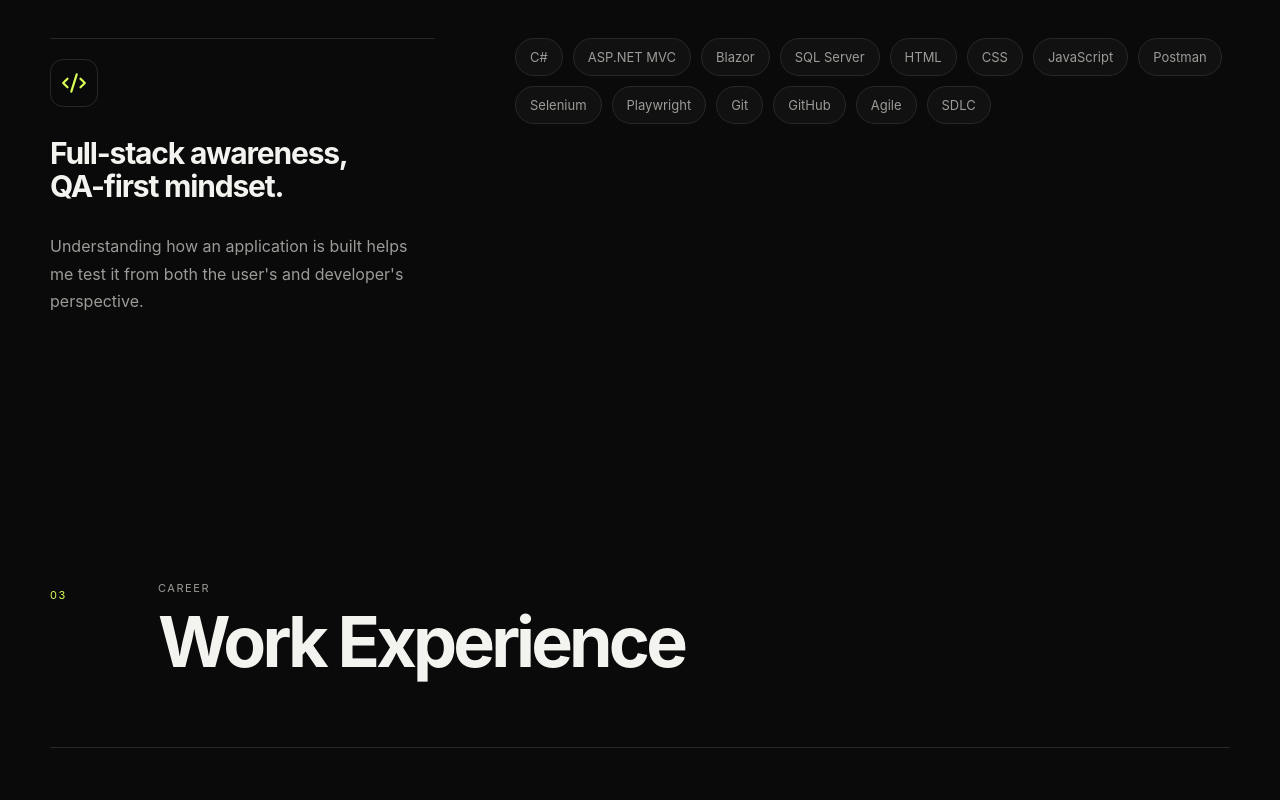
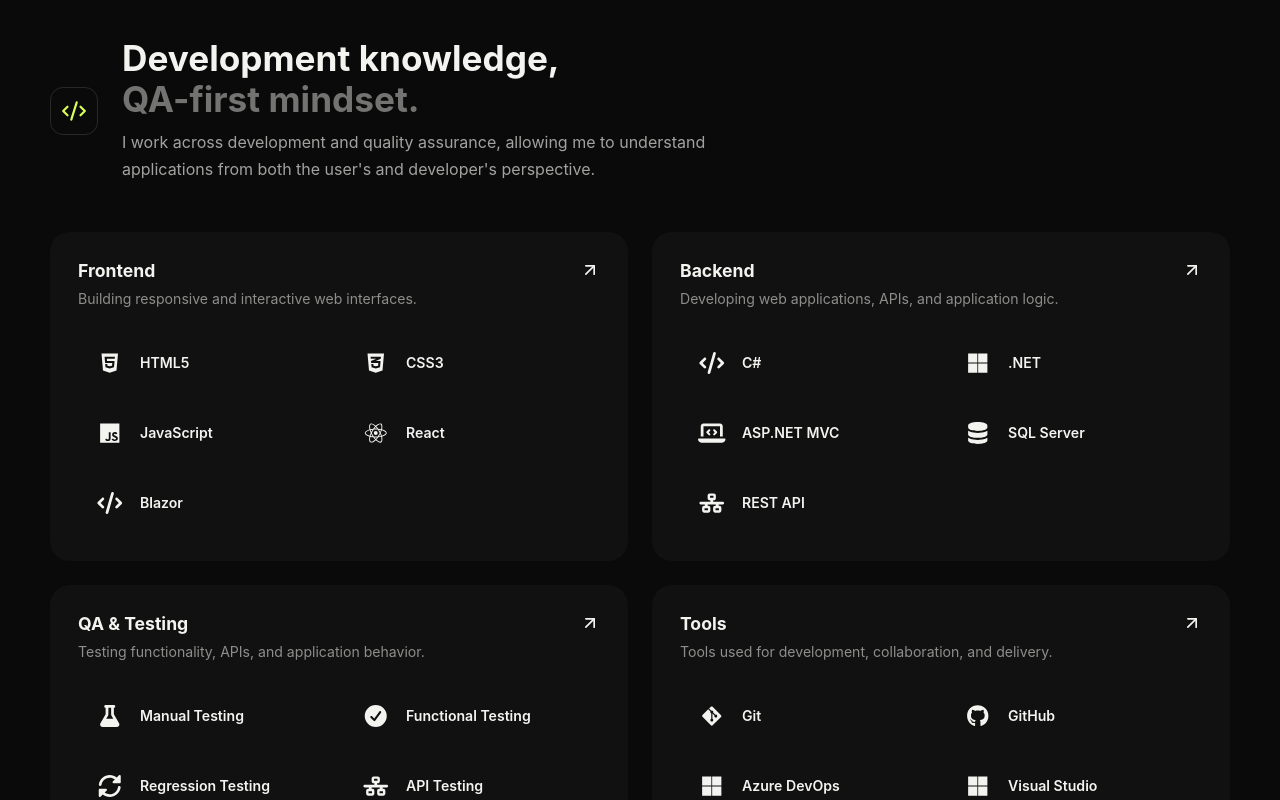
Before and after one commit to chrsortz/chrsortz-react-portfolio, a React (Vite) app: page / in a window 1280 px wide. Shown: the part 1840-2640 px from the top of the page. Built offline with nearby package versions, Linux system fonts and the light colour scheme.

Commit message:
fix skills section

```diff
--- a/index.html
+++ b/index.html
@@ -5,7 +5,7 @@
     <meta name="viewport" content="width=device-width, initial-scale=1.0" />
     <meta name="description" content="Christian — QA Tester & Associate Developer portfolio" />
     <link rel="icon" type="image/png" href="/chrsortz-react-portfolio/profile.png" />
-    <title>chrsortz.dev - Portfolio</title>
+    <title>Christian Dave Ortiz | QA Tester & Junior Developer</title>
   </head>
   <body>
     <div id="root"></div>
--- a/src/main.jsx
+++ b/src/main.jsx
@@ -17,6 +17,33 @@
   X,
 } from "lucide-react";
 import "./styles.css";
+
+import { FontAwesomeIcon } from "@fortawesome/react-fontawesome";
+
+import {
+  faCode,
+  faPalette,
+  faLaptopCode,
+  faDatabase,
+  faFlask,
+  faCheckCircle,
+  faRotate,
+  faNetworkWired,
+  faWrench,
+  faCodeBranch,
+  faGears,
+} from "@fortawesome/free-solid-svg-icons";
+
+import {
+  faHtml5,
+  faCss3Alt,
+  faJs,
+  faReact,
+  faGitAlt,
+  faGithub,
+  faMicrosoft,
+  faGitlab,
+} from "@fortawesome/free-brands-svg-icons";
 
 const assets = import.meta.glob(
   "./assets/*.{pdf, docx}",
@@ -44,9 +71,122 @@
 faviconLink.href = favicon;
 document.head.appendChild(faviconLink);
 
-const skills = [
-  "C#", "ASP.NET MVC", "Blazor", "SQL Server", "HTML", "CSS", "JavaScript",
-  "Postman", "Selenium", "Playwright", "Git", "GitHub", "Agile", "SDLC"
+const skillGroups = [
+  {
+    title: "Frontend",
+    description: "Building responsive and interactive web interfaces.",
+    skills: [
+      {
+        name: "HTML5",
+        icon: <FontAwesomeIcon icon={faHtml5} />,
+      },
+      {
+        name: "CSS3",
+        icon: <FontAwesomeIcon icon={faCss3Alt} />,
+      },
+      {
+        name: "JavaScript",
+        icon: <FontAwesomeIcon icon={faJs} />,
+      },
+      {
+        name: "React",
+        icon: <FontAwesomeIcon icon={faReact} />,
+      },
+      {
+        name: "Blazor",
+        icon: <FontAwesomeIcon icon={faCode} />,
+      },
+    ],
+  },
+
+  {
+    title: "Backend",
+    description: "Developing web applications, APIs, and application logic.",
+    skills: [
+      {
+        name: "C#",
+        icon: <FontAwesomeIcon icon={faCode} />,
+      },
+      {
+        name: ".NET",
+        icon: <FontAwesomeIcon icon={faMicrosoft} />,
+      },
+      {
+        name: "ASP.NET MVC",
+        icon: <FontAwesomeIcon icon={faLaptopCode} />,
+      },
+      {
+        name: "SQL Server",
+        icon: <FontAwesomeIcon icon={faDatabase} />,
+      },
+      {
+        name: "REST API",
+        icon: <FontAwesomeIcon icon={faNetworkWired} />,
+      },
+    ],
+  },
+
+  {
+    title: "QA & Testing",
+    description: "Testing functionality, APIs, and application behavior.",
+    skills: [
+      {
+        name: "Manual Testing",
+        icon: <FontAwesomeIcon icon={faFlask} />,
+      },
+      {
+        name: "Functional Testing",
+        icon: <FontAwesomeIcon icon={faCheckCircle} />,
+      },
+      {
+        name: "Regression Testing",
+        icon: <FontAwesomeIcon icon={faRotate} />,
+      },
+      {
+        name: "API Testing",
+        icon: <FontAwesomeIcon icon={faNetworkWired} />,
+      },
+      {
+        name: "Postman",
+        icon: <FontAwesomeIcon icon={faFlask} />,
+      },
+      {
+        name: "Selenium",
+        icon: <FontAwesomeIcon icon={faCheckCircle} />,
+      },
+      {
+        name: "Playwright",
+        icon: <FontAwesomeIcon icon={faLaptopCode} />,
+      },
+    ],
+  },
+
+  {
+    title: "Tools",
+    description: "Tools used for development, collaboration, and delivery.",
+    skills: [
+      {
+        name: "Git",
+        icon: <FontAwesomeIcon icon={faGitAlt} />,
+      },
+      {
+        name: "GitHub",
+        icon: <FontAwesomeIcon icon={faGithub} />,
+      },
+      {
+        name: "Azure DevOps",
+        icon: <FontAwesomeIcon icon={faMicrosoft} />,
+      },
+      {
+        name: "Visual Studio",
+        icon: <FontAwesomeIcon icon={faMicrosoft} />,
+      },
+      {
+        name: "Agile / Scrum",
+        icon: <FontAwesomeIcon icon={faGears} />,
+      },
+    ],
+  },
 ];
 
 const projects = [
@@ -78,6 +218,8 @@
     featured: false,
   },
 ];
+
+
 
 function App() {
   const [dark, setDark] = useState(true);
@@ -183,24 +325,63 @@
         <section id="skills" className="section container">
   <div className="section-heading">
     <span className="section-number">02</span>
+
     <div>
       <p className="kicker">Toolkit</p>
       <h2>Things I work with.</h2>
     </div>
   </div>
 
-          <div className="skill-layout">
-            <div className="skill-intro">
-              <div className="skill-icon"><Code2 size={26} /></div>
-              <h3>Full-stack awareness,<br />QA-first mindset.</h3>
+  <div className="skills-intro">
+    <div className="skill-icon">
+      <Code2 size={26} />
+    </div>
+
+    <div>
+      <h3>
+        Development knowledge,
+        <br />
+        <span>QA-first mindset.</span>
+      </h3>
+
       <p>
-                Understanding how an application is built helps me test it
-                from both the user's and developer's perspective.
+        I work across development and quality assurance, allowing me to
+        understand applications from both the user's and developer's
+        perspective.
       </p>
     </div>
-            <div className="skill-cloud">
-              {skills.map((skill, i) => <span key={skill} style={{ "--i": i }}>{skill}</span>)}
   </div>
+
+  <div className="skill-groups">
+    {skillGroups.map((group) => (
+      <div className="skill-group" key={group.title}>
+
+        <div className="skill-group-header">
+          <div>
+            <span className="skill-group-label">
+              {group.title}
+            </span>
+
+            <p>{group.description}</p>
+          </div>
+
+          <ArrowUpRight size={20} />
+        </div>
+
+        <div className="skill-items">
+          {group.skills.map((skill) => (
+            <div className="skill-card" key={skill.name}>
+              <div className="skill-logo">
+                {skill.icon}
+              </div>
+
+              <span>{skill.name}</span>
+            </div>
+          ))}
+        </div>
+
+      </div>
+    ))}
   </div>
 </section>
 
@@ -230,7 +411,7 @@
             <span className="kicker">Thurston Software Solutions, Inc.</span>
 
             <h3>
-              Associate Developer
+              Junior Developer
             </h3>
           </div>
 
--- a/src/styles.css
+++ b/src/styles.css
@@ -1042,3 +1042,143 @@
     padding: 25px 0;
   }
 }
+
+.skills-intro {
+  display: flex;
+  align-items: center;
+  gap: 24px;
+  margin-bottom: 48px;
+  max-width: 700px;
+}
+
+.skills-intro h3 {
+  margin: 0 0 10px;
+  font-size: clamp(1.5rem, 3vw, 2.2rem);
+  line-height: 1.15;
+}
+
+.skills-intro h3 span {
+  opacity: 0.45;
+}
+
+.skills-intro p {
+  margin: 0;
+  max-width: 600px;
+  line-height: 1.7;
+  opacity: 0.65;
+}
+
+.skill-groups {
+  display: grid;
+  grid-template-columns: repeat(2, 1fr);
+  gap: 24px;
+}
+
+.skill-group {
+  padding: 28px;
+  border: 1px solid var(--border);
+  border-radius: 20px;
+  background: var(--surface);
+  transition:
+    transform 0.3s ease,
+    border-color 0.3s ease,
+    box-shadow 0.3s ease;
+}
+
+.skill-group:hover {
+  transform: translateY(-5px);
+  border-color: var(--text);
+  box-shadow: 0 18px 45px rgba(0, 0, 0, 0.08);
+}
+
+.skill-group-header {
+  display: flex;
+  align-items: flex-start;
+  justify-content: space-between;
+  gap: 20px;
+  margin-bottom: 24px;
+}
+
+.skill-group-label {
+  display: block;
+  font-size: 1.1rem;
+  font-weight: 700;
+  margin-bottom: 7px;
+}
+
+.skill-group-header p {
+  margin: 0;
+  font-size: 0.88rem;
+  line-height: 1.5;
+  opacity: 0.55;
+}
+
+.skill-items {
+  display: grid;
+  grid-template-columns: repeat(2, 1fr);
+  gap: 10px;
+}
+
+.skill-card {
+  display: flex;
+  align-items: center;
+  gap: 12px;
+  min-height: 58px;
+  padding: 12px 14px;
+  border: 1px solid var(--border);
+  border-radius: 13px;
+  background: var(--background);
+  transition:
+    transform 0.25s ease,
+    border-color 0.25s ease,
+    background 0.25s ease;
+}
+
+.skill-card:hover {
+  transform: translateY(-3px) scale(1.02);
+  border-color: var(--text);
+}
+
+.skill-logo {
+  width: 36px;
+  height: 36px;
+  display: grid;
+  place-items: center;
+  flex-shrink: 0;
+  font-size: 22px;
+  border-radius: 10px;
+  background: var(--surface);
+  transition:
+    transform 0.3s ease,
+    box-shadow 0.3s ease;
+}
+
+.skill-card:hover .skill-logo {
+  transform: rotate(-6deg) scale(1.15);
+  box-shadow: 0 5px 15px rgba(0, 0, 0, 0.12);
+}
+
+.skill-card span {
+  font-size: 0.88rem;
+  font-weight: 600;
+}
+
+@media (max-width: 800px) {
+  .skill-groups {
+    grid-template-columns: 1fr;
+  }
+}
+
+@media (max-width: 500px) {
+  .skills-intro {
+    align-items: flex-start;
+  }
+
+  .skill-items {
+    grid-template-columns: 1fr;
+  }
+
+  .skill-group {
+    padding: 22px;
+  }
+}
```
Also changed, not shown: package.json (+6 -1 lines), 1 other file (tests, documents, lock files or other folders). Lines whose indentation alone changed are shown as unchanged.
